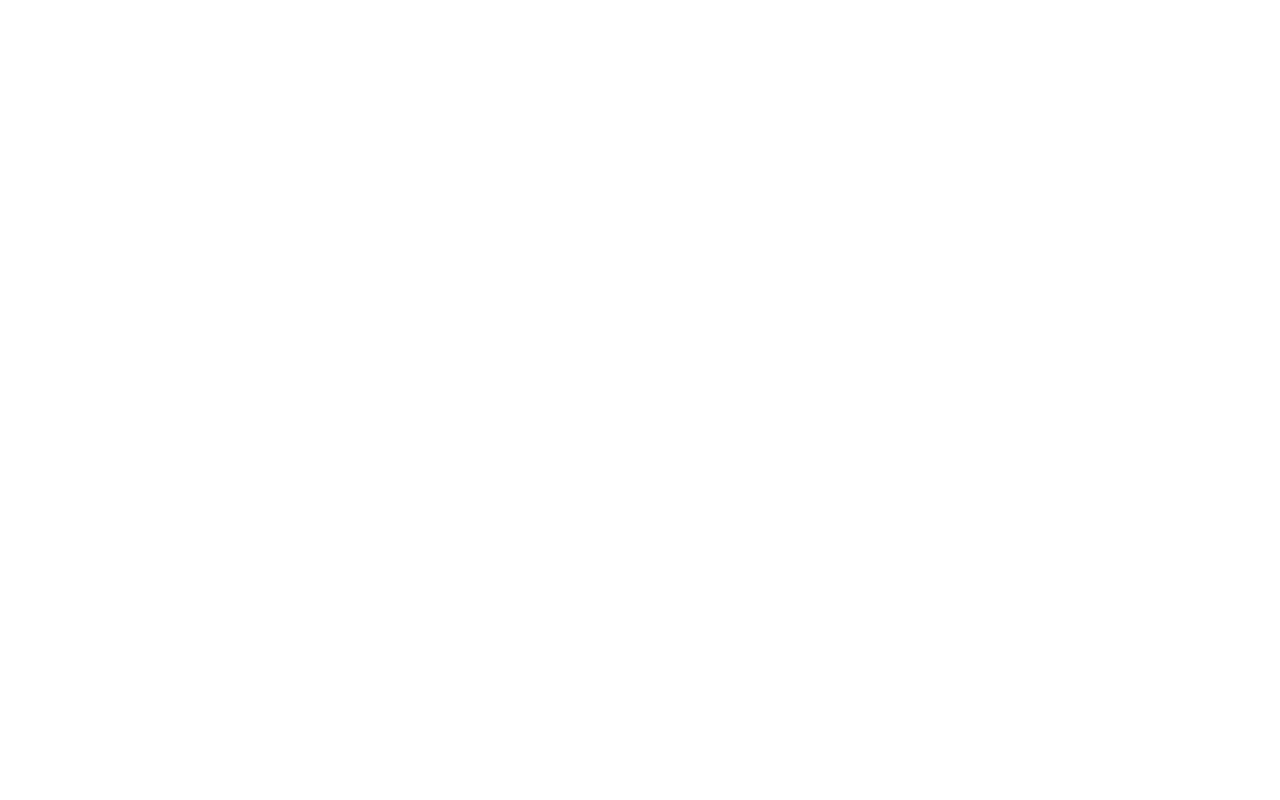
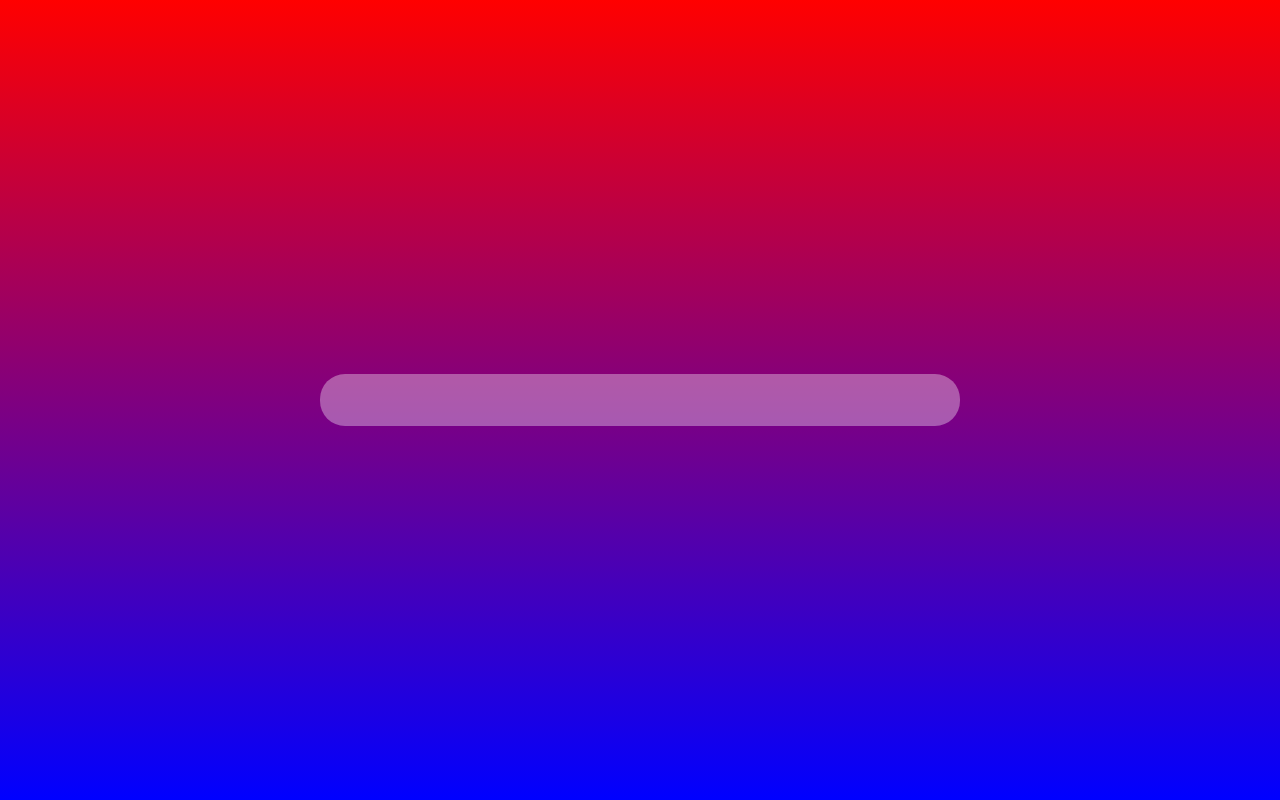
Before and after one commit to Cale111/Animated-Waves, a browser extension: page index.html in a window 1280 px wide. Drawn offline with Linux system fonts and the light colour scheme.

Commit message:
Updated index.html, added some CSS, and slight readme change

```diff
--- a/index.html
+++ b/index.html
@@ -4,9 +4,17 @@
     <meta charset="UTF-8">
     <meta http-equiv="X-UA-Compatible" content="IE=edge">
     <meta name="viewport" content="width=device-width, initial-scale=1.0">
+    <link rel="stylesheet" href="style.css">
     <title>New Tab</title>
 </head>
 <body>
-
+    <div class="background"></div>
+    <div class="search-flex">
+        <div class="search">
+            <form action="https://www.google.com/search">
+                <input autocomplete="off" type="text" name="q">
+            </form>
+        </div>
+    </div>
 </body>
 </html>
--- /dev/null
+++ b/style.css
@@ -0,0 +1,40 @@
+body {
+    margin: 0;
+    background-color: black;
+    height: 100vh;
+}
+
+.background {
+    width: 100%;
+    height: 100%;
+    position: absolute;
+    background: linear-gradient(red, blue) /*temporary test gradient, not final*/
+}
+
+/*Search Bar*/
+
+.search-flex {
+    display: flex;
+    justify-content: center;
+    align-items: center;
+    height: 100%;
+}
+
+.search {
+    width: 50%;
+    background: rgba(255, 255, 255, 0.35);
+    overflow: hidden;
+    border-radius: 25px;
+    z-index: 9999;
+}
+
+.search form input {
+    border: none;
+    background: transparent;
+    font-size: 40px;
+    outline: none;
+    width: 100%;
+    height: 50px;
+    color: #ffffff;
+    text-align: center;
+}
```
Also changed, not shown: 1 other file.
